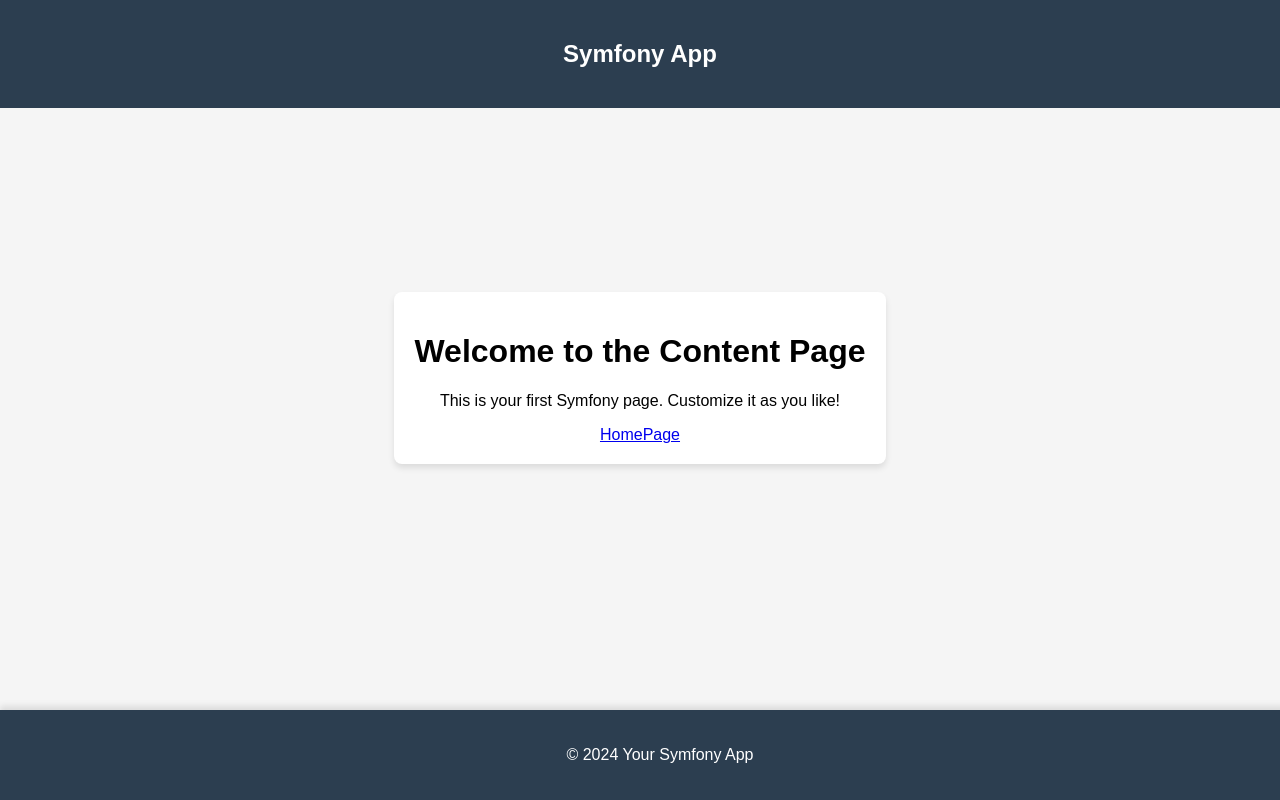
After one commit to RicardoCreates/symfonyApp, a Symfony app: template templates/content_page/index.html.twig in a window 1280 px wide. The commit adds this page. Run offline with Twig, Linux system fonts and the light colour scheme; the template is opened without the code that fills it, so the values that code supplies are empty; some libraries are stand-ins or nearby versions.

Commit message:
ContentPage - setup ContentPageController.php - setup ContentPage with html.twig

```diff
--- /dev/null
+++ b/templates/content_page/index.html.twig
@@ -0,0 +1,43 @@
+{% extends 'base.html.twig' %}
+
+{% block title %}Content Page{% endblock %}
+
+{% block body %}
+    <style>
+        body {
+            margin: 0;
+            font-family: Arial, sans-serif;
+            background-color: #f5f5f5;
+        }
+
+        .content {
+            display: flex;
+            justify-content: center;
+            align-items: center;
+            height: calc(100vh - 260px);
+        }
+
+        .container {
+            text-align: center;
+            background: white;
+            padding: 20px;
+            border-radius: 8px;
+            box-shadow: 0px 4px 6px rgba(0, 0, 0, 0.1);
+        }
+
+        input, button {
+            margin: 10px;
+            padding: 5px;
+            font-size: 1em;
+        }
+
+    </style>
+    <div class="content">
+        <div class="container">
+            <h1>Welcome to the Content Page</h1>
+            <p>This is your first Symfony page. Customize it as you like!</p>
+<a href="/">HomePage</a>
+        </div>
+    </div>
+
+{% endblock %}
--- a/templates/landing_page/index.html.twig
+++ b/templates/landing_page/index.html.twig
@@ -45,6 +45,9 @@
             <p id="fibResult"></p>
         </div>
     </div>
+    <div>
+        <a href="/content-page">Content</a>
+    </div>
 
     <script>
         function calculateFibonacci() {
```
Also changed, not shown: src/Controller/ContentPageController.php (added, +18 -0 lines).
